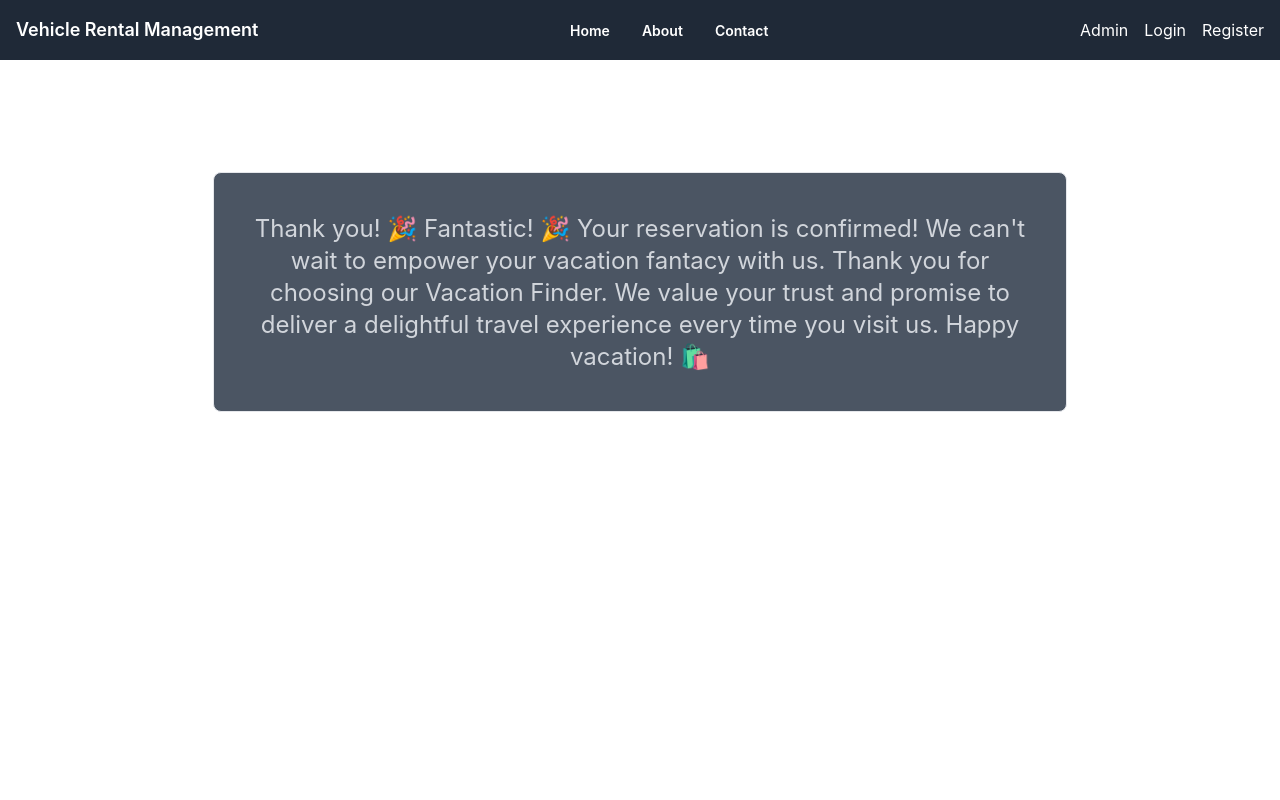
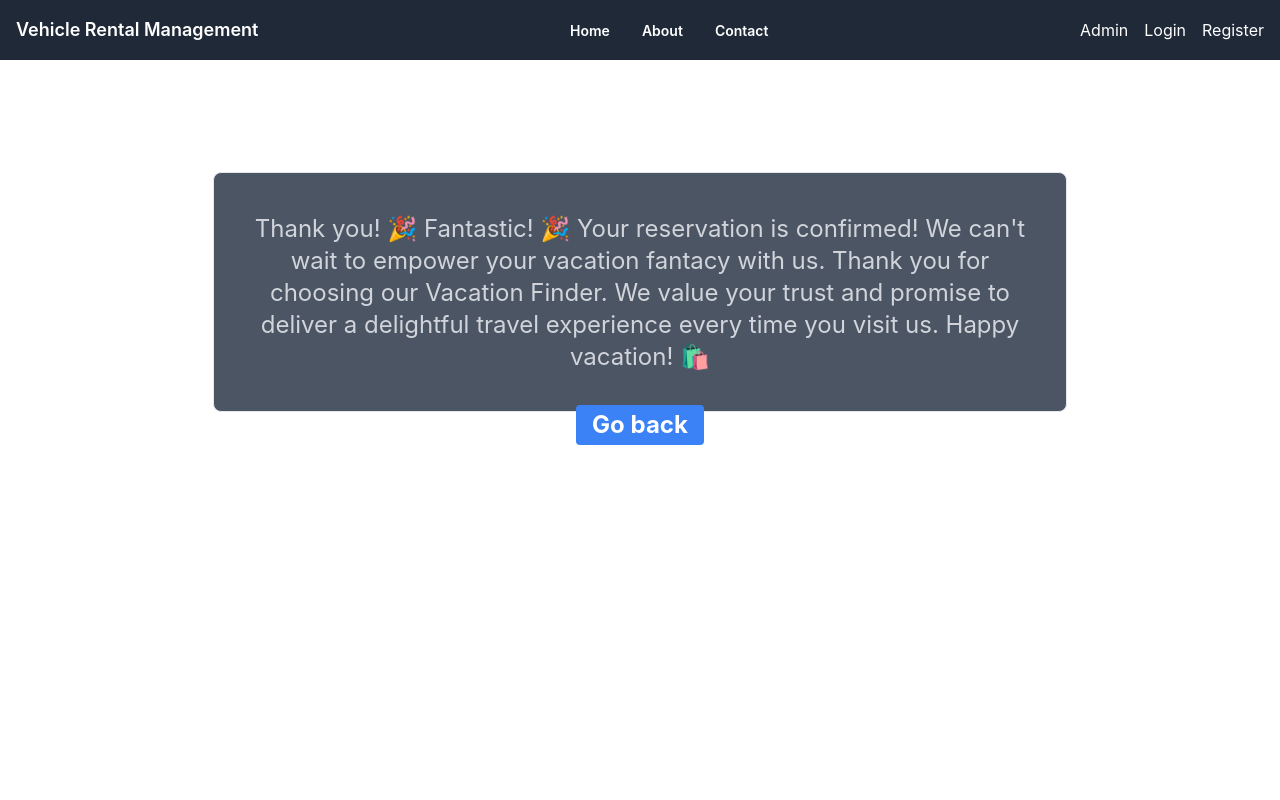
Before and after one commit to Freshia-Njoki/VRMS-client, a React (Vite) app: page /completion in a window 1280 px wide. Shown: the top 800 px of the page. Built offline with nearby package versions, Linux system fonts and the light colour scheme.

Commit message:
re-route to dashboard after payment

```diff
--- a/src/components/stripe/Completion.tsx
+++ b/src/components/stripe/Completion.tsx
@@ -1,5 +1,6 @@
 import Footer from "../common/Footer";
 import Navbar from "../common/Navbar";
+import {Link } from "react-router-dom"
 
 function Completion() {
     return (
@@ -9,7 +10,11 @@ function Completion() {
                    <h2 className="w-2/3 text-center bg-gray-600 h-60 text-gray-300 pt-10 text-2xl px-6 border rounded-lg"> Thank you! 🎉
                     Fantastic! 🎉 Your reservation is confirmed!
                     We can't wait to empower your vacation fantacy with us. Thank you for choosing our Vacation Finder.
-                    We value your trust and promise to deliver a delightful travel experience every time you visit us. Happy vacation! 🛍️</h2>
+                    We value your trust and promise to deliver a delightful travel experience every time you visit us. Happy vacation! 🛍️
+
+                    <br /><br />
+                 <button className="bg-blue-500 hover:bg-blue-700 text-white font-bold py-1 px-4 rounded focus:outline-none focus:shadow-outline"><Link to="/dashboard">Go back</Link></button>
+                    </h2>
                 </div>;
                 <Footer  />
         </>
```
